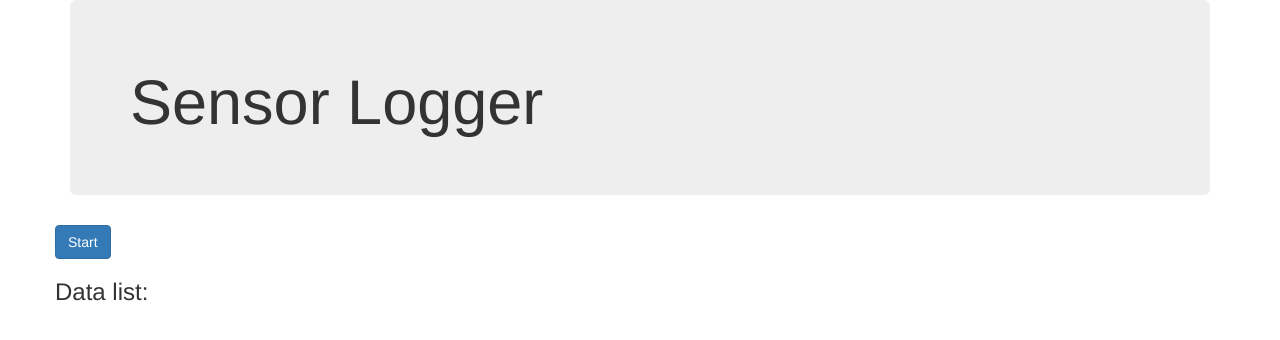
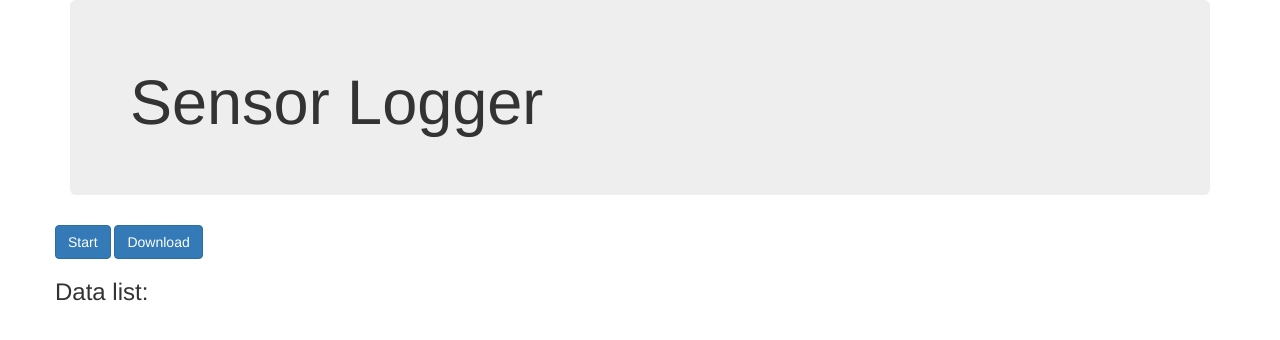
Before and after one commit to swyngaard/sensor-logger, a Flask app: page / in a window 1280 px wide. Shown: the top 340 px of the page. Run offline with Flask 2, Linux system fonts and the light colour scheme; some libraries are stand-ins or nearby versions.

Commit message:
added download button, doesn't do anything yet but a[[ears

```diff
--- a/server.py
+++ b/server.py
@@ -36,7 +36,6 @@ class RandomThread(Thread):
     def run(self):
         self.random_number_generator()
 
-
 @app.route('/')
 def index():
     # only by sending this page first will the client be connected to the socketio instance
@@ -59,7 +58,8 @@ def start_running():
     # Start the random number generator thread only if the thread has not been started before.
     if not thread.isAlive():
         print("Starting Thread")
-        thread = RandomThread()
+        # thread = RandomThread()
+        thread = ShongololosThread()
         thread.start()
 
 
@@ -67,6 +67,9 @@ def start_running():
 def stop_running():
     thread_stop_event.set()
 
+@socketio.on('download', namespace='/test')
+def download_data():
+    pass
 
 if __name__ == "__main__":
     socketio.run(app, host='0.0.0.0')
--- a/static/js/application.js
+++ b/static/js/application.js
@@ -18,6 +18,13 @@ $(document).ready(function(){
     });
 });
 
+function download_data(){
+    socket.emit('download');
+    $('#downloadbutton').html('Download');
+    $('#log').html('');
+    numbers_received = [];
+}
+
 function start_logging(){
     socket.emit('my start');
     $('#startstopbutton').html('Stop');
@@ -28,7 +35,7 @@ function start_logging(){
 function stop_logging(){
     socket.emit('my stop');
     $('#startstopbutton').html('Start');
-}
+}dd
 
 function toggle_logging(){
     if($('#startstopbutton').text() === 'Start') {
--- a/templates/index.html
+++ b/templates/index.html
@@ -18,6 +18,7 @@
 <div class="container">
     <div class="row">
         <button id="startstopbutton" type="button" class="btn btn-primary" onclick="toggle_logging();">Start</button>
+        <button id="downloadbutton" type="button" class="btn btn-primary" onclick="download_data();">Download</button>
     </div>
 </div>
 <div class="container" id="content">
```
